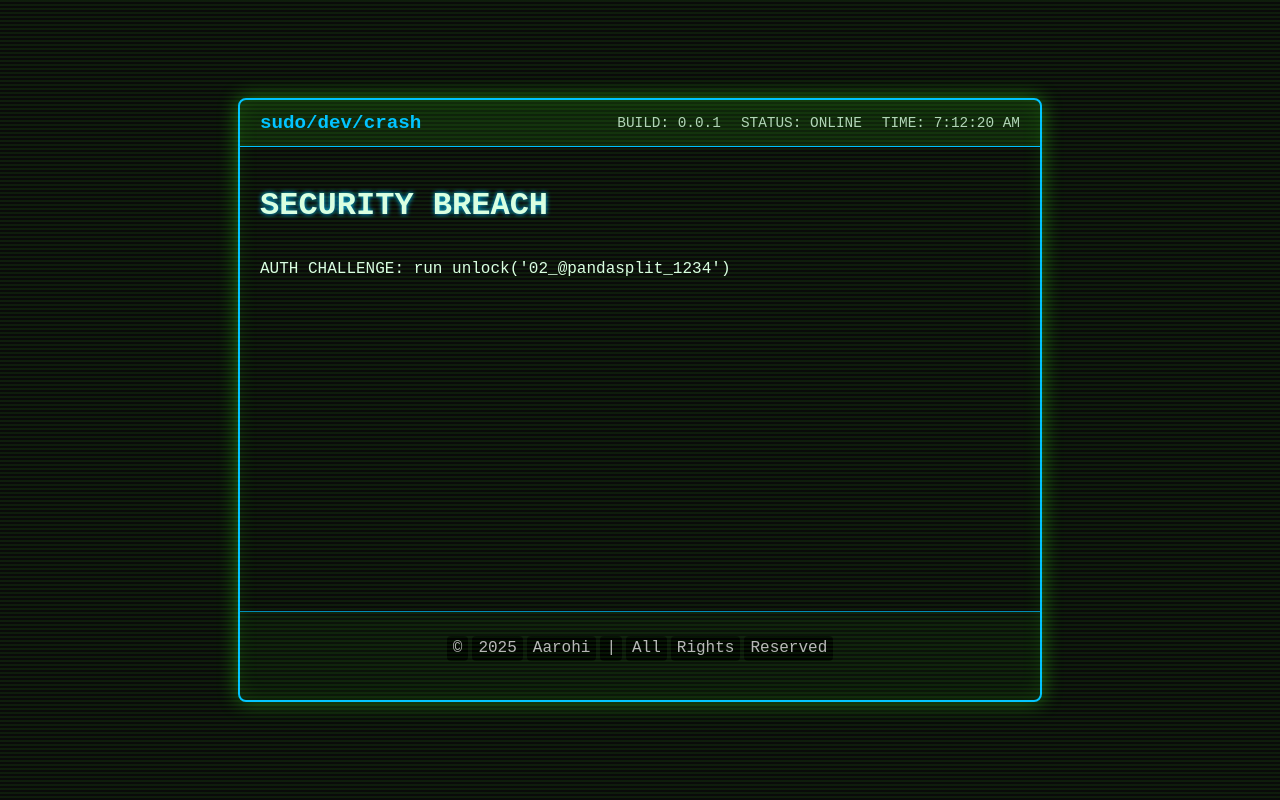
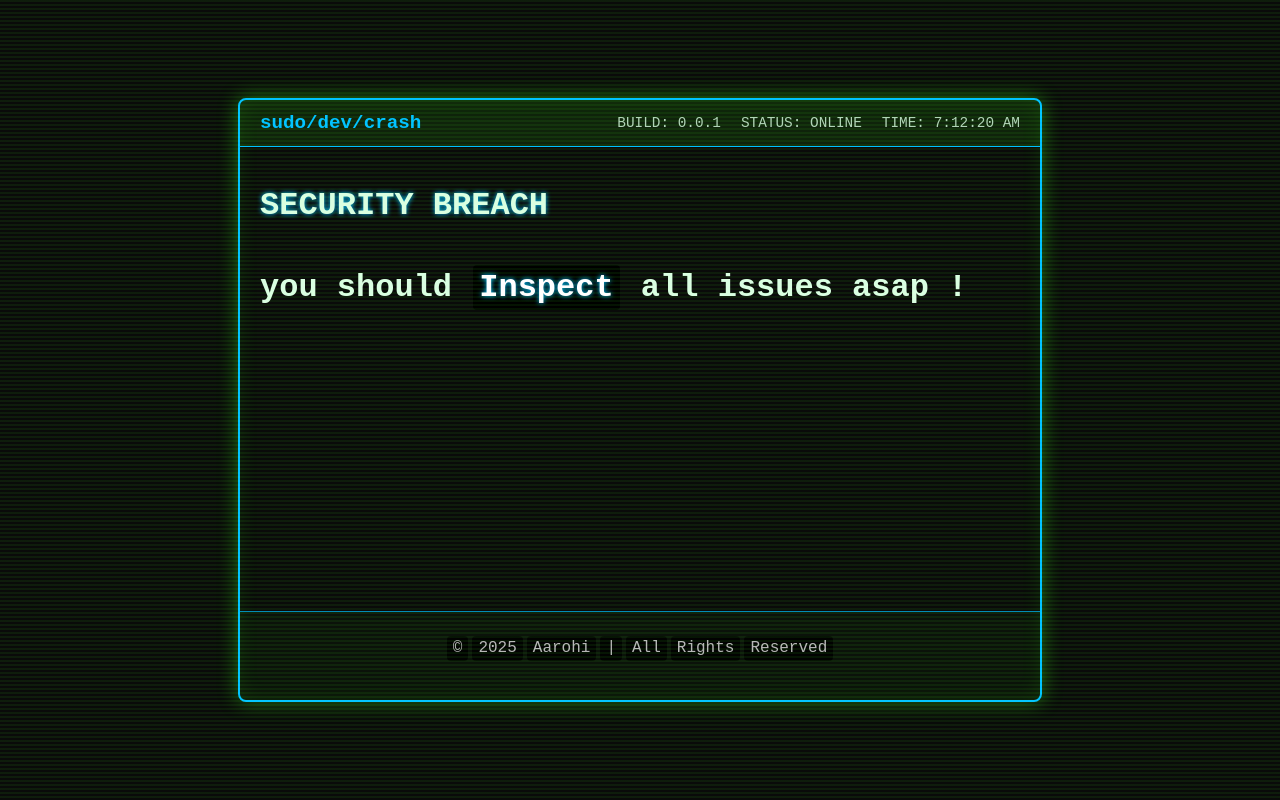
Before and after one commit to aaroohhiiii/back-in-Time, a React (Vite) app: page /vault in a window 1280 px wide. Built offline with nearby package versions, Linux system fonts and the light colour scheme; a web font is replaced by a local one.

Commit message:
fixed vault page functionality

```diff
--- a/src/pages/Vault.tsx
+++ b/src/pages/Vault.tsx
@@ -230,7 +230,7 @@ function Vault() {
     // expose unlock(code) globally
     (window as any).unlock = (code: string) => {
       try {
-        if (code === "02_@pandasplit_1234") {
+        if (code === "MDJfQHBhbmRhc3BsaXRfMTIzNA==") {
           setIsUnlocked(true);
           fireRetroConfetti(); // 🎉 trigger confetti on success
           console.log("VAULT UNLOCKED: Access granted to 02_@pandasplit_1234");
@@ -247,7 +247,7 @@ function Vault() {
     };
 
     // console hint
-    console.log("AUTH CHALLENGE: run unlock('02_@pandasplit_1234')");
+    console.log("AUTH CHALLENGE: run unlock('MDJfQHBhbmRhc3BsaXRfMTIzNA==')");
 
     return () => {
       if (intervalRef.current) clearInterval(intervalRef.current);
@@ -305,7 +305,15 @@ function Vault() {
       </h1>
 
       {showInstruction && (
-        <p className="instruction">AUTH CHALLENGE: run unlock('02_@pandasplit_1234')</p>
+        <h1 className="instruction">you should <span className='glitch crt'style={{  backgroundColor: '#000000',
+          color: '#ffffff',
+          fontFamily: '"Fira Code", monospace',
+          padding: '2px 6px',
+          margin: '2px',
+          borderRadius: '4px',
+          display: 'inline-block',
+          fontSize: '2rem',}}
+      >Inspect</span> all issues asap !</h1>
       )}
     </main>
   );
```
